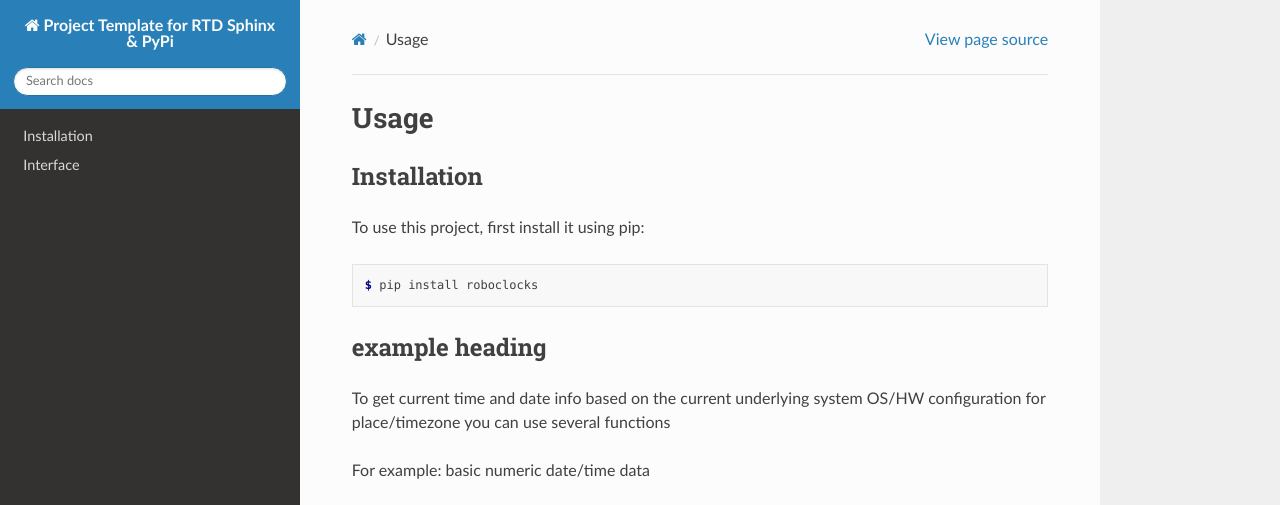
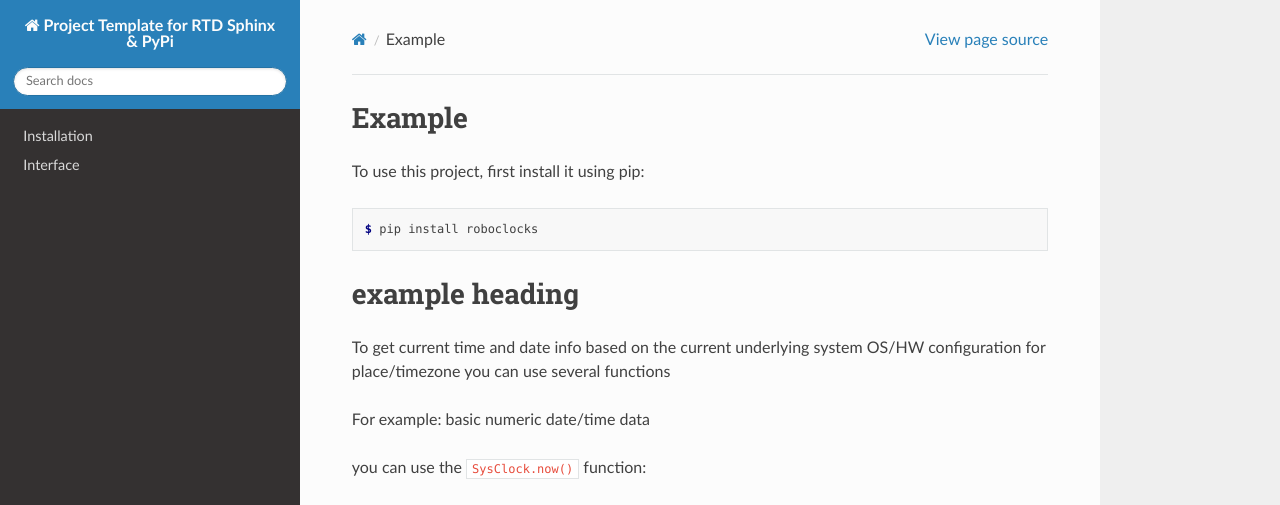
Before and after one commit to mkner/robo-pid, a Sphinx documentation site: the page built from docs/example.rst, in a window 1280 px wide and 1316 px high. Shown: the top 505 px of the window. Built offline with Sphinx 7.4.7 and the Read the Docs theme 2.0.0, drawn with Linux system fonts in a browser that asks for light colours; pages that are not in the unit, such as notebooks, are missing from menus; grey boxes are pictures that could not be loaded.

Commit message:
Update and rename usage.rst to example.rst

```diff
--- a/docs/usage.rst
+++ b/docs/example.rst
@@ -1,9 +1,6 @@
-Usage
-=====
 
-.. _installation:
 
-Installation
+Example
 ------------
 
 To use this project, first install it using pip:
```
